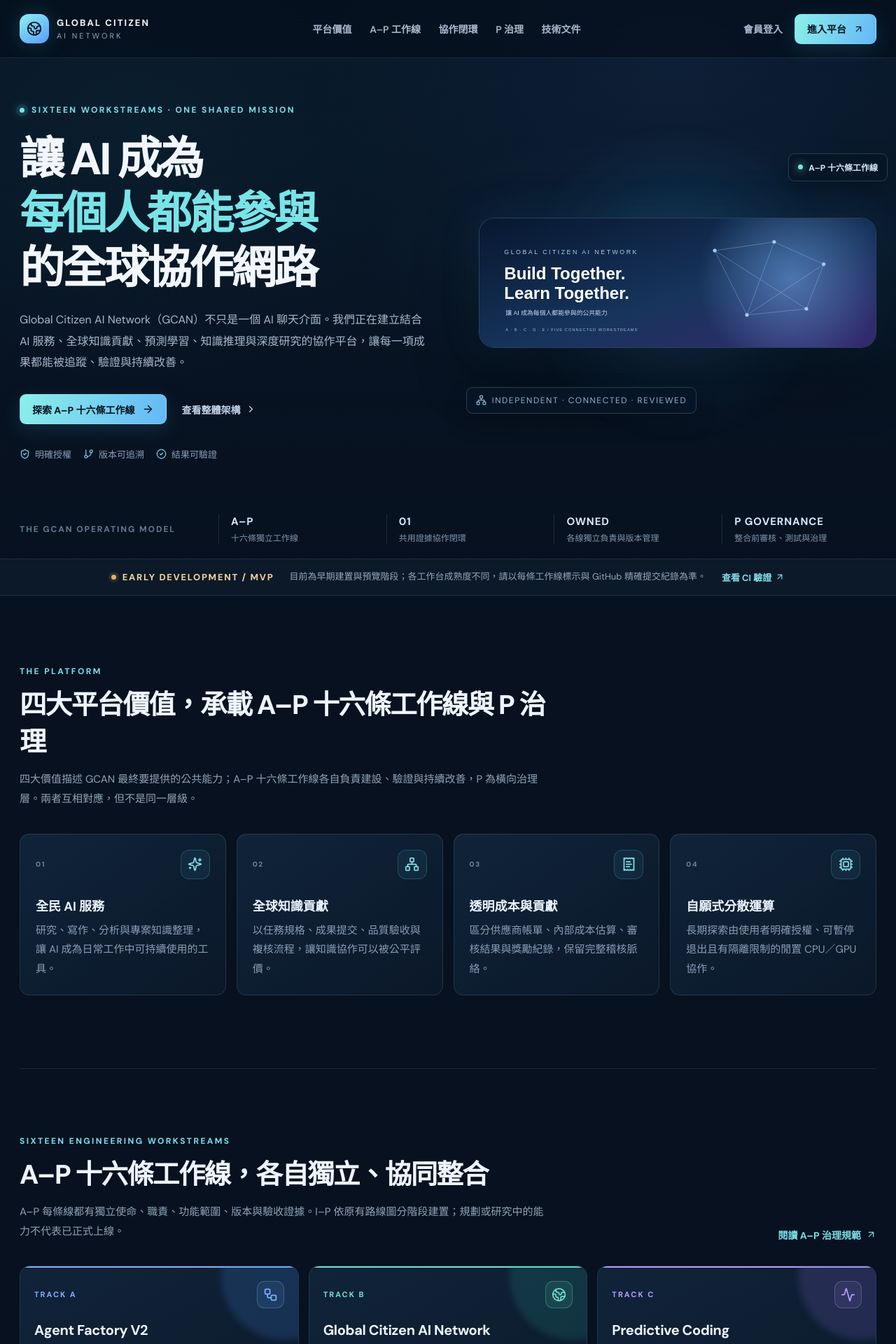
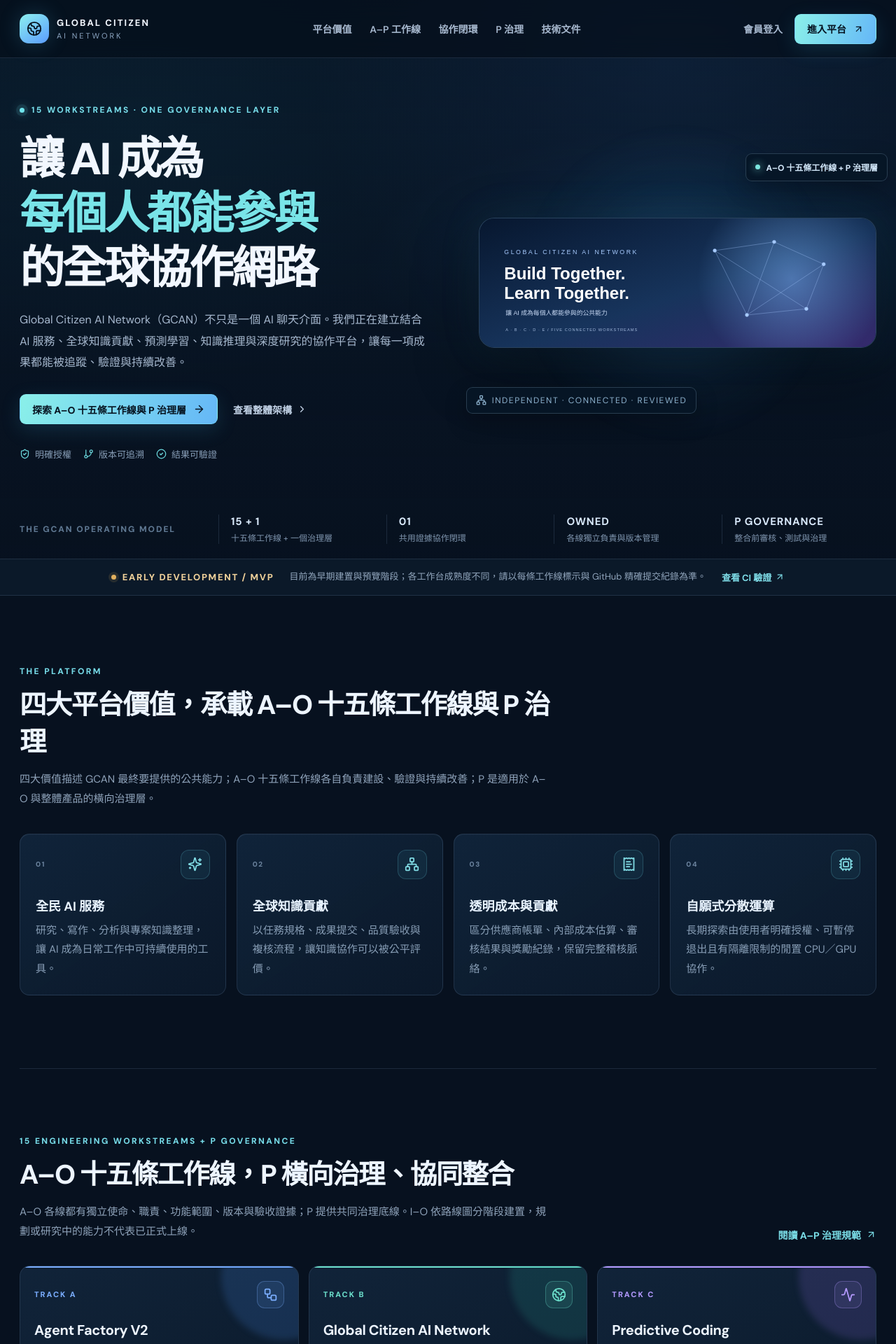
Before and after one commit to X84657465/global-citizen-ai-network, a Next.js app: page / in a window 1280 px wide. Shown: the top 1920 px of the page at 70% size. Built offline with nearby package versions, Linux system fonts and the light colour scheme.

Commit message:
fix(homepage): distinguish fifteen workstreams from P governance

```diff
--- a/app/page.tsx
+++ b/app/page.tsx
@@ -56,22 +56,22 @@ export default function HomePage() {
   </div></header>
   <main id="main-content" tabIndex={-1}>
    <section className={styles.hero}><div className={styles.heroInner}>
-    <div className={styles.heroCopy}><div className={styles.eyebrow}><span/> SIXTEEN WORKSTREAMS · ONE SHARED MISSION</div>
+    <div className={styles.heroCopy}><div className={styles.eyebrow}><span/> 15 WORKSTREAMS · ONE GOVERNANCE LAYER</div>
      <h1>讓 AI 成為<br/><em>每個人都能參與</em><br/>的全球協作網路</h1>
      <p className={styles.heroLead}>Global Citizen AI Network（GCAN）不只是一個 AI 聊天介面。我們正在建立結合 AI 服務、全球知識貢獻、預測學習、知識推理與深度研究的協作平台，讓每一項成果都能被追蹤、驗證與持續改善。</p>
-     <div className={styles.heroActions}><a href="#workstreams" className={styles.primaryButton}>探索 A–P 十六條工作線 <ArrowRight size={17}/></a><a href="#architecture" className={styles.secondaryButton}>查看整體架構 <ChevronRight size={15}/></a></div>
+     <div className={styles.heroActions}><a href="#workstreams" className={styles.primaryButton}>探索 A–O 十五條工作線與 P 治理層 <ArrowRight size={17}/></a><a href="#architecture" className={styles.secondaryButton}>查看整體架構 <ChevronRight size={15}/></a></div>
      <div className={styles.heroPrinciples}><span><ShieldCheck size={15}/> 明確授權</span><span><GitBranch size={15}/> 版本可追溯</span><span><CheckCircle2 size={15}/> 結果可驗證</span></div>
     </div>
-    <div className={styles.heroVisual}><div className={styles.visualGlow}/><div className={styles.visualFrame}><Image src="/brand/gcan-hero.svg" alt="GCAN 全球 AI 協作網路品牌主視覺" width={1600} height={520} priority className={styles.heroImage} sizes="(max-width: 900px) 100vw, 52vw"/></div><div className={styles.visualTagTop}><span className={styles.liveDot}/> A–P 十六條工作線</div><div className={styles.visualTagBottom}><Network size={15}/> INDEPENDENT · CONNECTED · REVIEWED</div></div>
-   </div><div className={styles.heroBottom}><div className={styles.heroBottomLabel}>THE GCAN OPERATING MODEL</div><div className={styles.heroFact}><b>A–P</b><span>十六條獨立工作線</span></div><div className={styles.heroFact}><b>01</b><span>共用證據協作閉環</span></div><div className={styles.heroFact}><b>OWNED</b><span>各線獨立負責與版本管理</span></div><div className={styles.heroFact}><b>P GOVERNANCE</b><span>整合前審核、測試與治理</span></div></div></section>
+    <div className={styles.heroVisual}><div className={styles.visualGlow}/><div className={styles.visualFrame}><Image src="/brand/gcan-hero.svg" alt="GCAN 全球 AI 協作網路品牌主視覺" width={1600} height={520} priority className={styles.heroImage} sizes="(max-width: 900px) 100vw, 52vw"/></div><div className={styles.visualTagTop}><span className={styles.liveDot}/> A–O 十五條工作線 + P 治理層</div><div className={styles.visualTagBottom}><Network size={15}/> INDEPENDENT · CONNECTED · REVIEWED</div></div>
+   </div><div className={styles.heroBottom}><div className={styles.heroBottomLabel}>THE GCAN OPERATING MODEL</div><div className={styles.heroFact}><b>15 + 1</b><span>十五條工作線 + 一個治理層</span></div><div className={styles.heroFact}><b>01</b><span>共用證據協作閉環</span></div><div className={styles.heroFact}><b>OWNED</b><span>各線獨立負責與版本管理</span></div><div className={styles.heroFact}><b>P GOVERNANCE</b><span>整合前審核、測試與治理</span></div></div></section>
    <section className={styles.stageBar} aria-label="專案狀態"><div className={styles.stageLabel}><span/> EARLY DEVELOPMENT / MVP</div><p>目前為早期建置與預覽階段；各工作台成熟度不同，請以每條工作線標示與 GitHub 精確提交紀錄為準。</p><a href="https://github.com/X84657465/global-citizen-ai-network/actions" target="_blank" rel="noreferrer">查看 CI 驗證 <ArrowUpRight size={14}/></a></section>
-   <section className={styles.pillarsSection} id="pillars"><Heading label="THE PLATFORM" title="四大平台價值，承載 A–P 十六條工作線與 P 治理" text="四大價值描述 GCAN 最終要提供的公共能力；A–P 十六條工作線各自負責建設、驗證與持續改善，P 為橫向治理層。兩者互相對應，但不是同一層級。"/><div className={styles.pillarGrid}>{pillars.map(({n,title,text,icon:Icon})=><article className={styles.pillarCard} key={n}><div className={styles.pillarTop}><span>{n}</span><div className={styles.pillarIcon}><Icon size={21}/></div></div><h3>{title}</h3><p>{text}</p></article>)}</div></section>
-   <section className={styles.workstreamsSection} id="workstreams"><div className={styles.workstreamsTop}><Heading label="SIXTEEN ENGINEERING WORKSTREAMS" title="A–P 十六條工作線，各自獨立、協同整合" text="A–P 每條線都有獨立使命、職責、功能範圍、版本與驗收證據。I–P 依原有路線圖分階段建置；規劃或研究中的能力不代表已正式上線。"/><a className={styles.textLink} href="https://github.com/X84657465/global-citizen-ai-network/blob/feat/gcan-product-homepage/docs/engineering-governance.md" target="_blank" rel="noreferrer">閱讀 A–P 治理規範 <ArrowUpRight size={15}/></a></div>
+   <section className={styles.pillarsSection} id="pillars"><Heading label="THE PLATFORM" title="四大平台價值，承載 A–O 十五條工作線與 P 治理" text="四大價值描述 GCAN 最終要提供的公共能力；A–O 十五條工作線各自負責建設、驗證與持續改善；P 是適用於 A–O 與整體產品的橫向治理層。"/><div className={styles.pillarGrid}>{pillars.map(({n,title,text,icon:Icon})=><article className={styles.pillarCard} key={n}><div className={styles.pillarTop}><span>{n}</span><div className={styles.pillarIcon}><Icon size={21}/></div></div><h3>{title}</h3><p>{text}</p></article>)}</div></section>
+   <section className={styles.workstreamsSection} id="workstreams"><div className={styles.workstreamsTop}><Heading label="15 ENGINEERING WORKSTREAMS + P GOVERNANCE" title="A–O 十五條工作線，P 橫向治理、協同整合" text="A–O 各線都有獨立使命、職責、功能範圍、版本與驗收證據；P 提供共同治理底線。I–O 依路線圖分階段建置，規劃或研究中的能力不代表已正式上線。"/><a className={styles.textLink} href="https://github.com/X84657465/global-citizen-ai-network/blob/feat/gcan-product-homepage/docs/engineering-governance.md" target="_blank" rel="noreferrer">閱讀 A–P 治理規範 <ArrowUpRight size={15}/></a></div>
     <div className={styles.trackGrid}>{tracks.map(({code,title,subtitle,mission,scope,status,href,action,external,icon:Icon})=>{const body=<><div className={styles.trackTop}><span className={styles.trackCode}>TRACK {code}</span><span className={styles.trackOrb}><Icon size={21}/></span></div><div className={styles.trackTitleGroup}><h3>{title}</h3><span>{subtitle}</span></div><p className={styles.trackMission}>{mission}</p><ul className={styles.trackScope}>{scope.map(item=><li key={item}><CheckCircle2 size={13}/>{item}</li>)}</ul><div className={styles.trackFooter}><span className={styles.trackStatus}>{status}</span><span className={styles.trackAction}>{action} <ArrowUpRight size={15}/></span></div></>;return external?<a className={styles.trackCard} data-track={code} href={href} key={code} target="_blank" rel="noreferrer" aria-label={action+"（開啟獨立預覽）"}>{body}</a>:<Link className={styles.trackCard} data-track={code} href={href} key={code} aria-label={action}>{body}</Link>;})}</div>
     <div className={styles.trackFootnote}><ShieldCheck size={16}/>A、C 使用本平台內建工作台；D、E 目前仍為獨立預覽環境；B 進入會員工作區；F–P 依各線成熟度逐步建置。各工作台可能使用示範資料，登入、AI 服務、資料持久化與外部整合仍依各線狀態逐步驗收。</div>
    </section>
-   <section className={styles.architectureSection} id="architecture"><div className={styles.architectureIntro}><div><div className={styles.sectionEyebrow}>SYSTEM ARCHITECTURE</div><h2>不是十六個孤島，<em>而是一個可驗證的協作系統</em></h2><p>A–O 各工作線保有自己的決策權與交付責任，P 治理層橫向適用全部十六線；跨線成果透過版本化文件、來源證據、接收線審核與相容性測試整合。</p></div><div className={styles.architectureLegend}><span><i className={styles.legendBlue}/> 工程執行</span><span><i className={styles.legendTeal}/> 產品流程</span><span><i className={styles.legendViolet}/> 預測學習</span><span><i className={styles.legendPink}/> 知識推理</span><span><i className={styles.legendGold}/> 研究查核</span></div></div><div className={styles.architectureVisual}><Image src="/brand/gcan-five-track-architecture.svg" alt="GCAN A–P 十六條工作線、共同治理與學習閉環架構示意圖" width={1500} height={900} className={styles.architectureImage} sizes="(max-width: 1200px) 100vw, 1200px"/></div><div className={styles.architectureNote}><div><Layers3 size={17}/><b>接收線擁有採用決策權</b></div><p>共享成果先成為提案，再由接收線確認相容性、執行測試與決定是否採用；任何 AI 輸出都不能繞過這個流程。</p></div></section>
-   <section className={styles.loopSection} id="learning-loop"><Heading label="SHARED LEARNING LOOP" title="讓每次改善都有起點、證據與回饋" text="A–P 十六條工作線共同使用同一個可稽核閉環，並受 P 治理原則約束。預測誤差是改善訊號，不是自動修改正式系統的授權。"/><div className={styles.loopRail}>{loop.map((step,i)=><div className={styles.loopStep} key={step}><span>{String(i+1).padStart(2,"0")}</span><b>{step}</b>{i<loop.length-1&&<ArrowRight size={14}/>}</div>)}</div><div className={styles.loopPrinciple}><Activity size={18}/><p><b>核心規則：</b>所有跨線改進都要保留來源、數字版本、影響線別、接收線決策、測試結果與回復方式。</p></div></section>
+   <section className={styles.architectureSection} id="architecture"><div className={styles.architectureIntro}><div><div className={styles.sectionEyebrow}>SYSTEM ARCHITECTURE</div><h2>十五條工作線，<em>由一個共同治理層守住整合品質</em></h2><p>A–O 各工作線保有自己的決策權與交付責任，P 治理層橫向適用 A–O 全部十五條工作線與整體產品；跨線成果透過版本化文件、來源證據、接收線審核與相容性測試整合。</p></div><div className={styles.architectureLegend}><span><i className={styles.legendBlue}/> 工程執行</span><span><i className={styles.legendTeal}/> 產品流程</span><span><i className={styles.legendViolet}/> 預測學習</span><span><i className={styles.legendPink}/> 知識推理</span><span><i className={styles.legendGold}/> 研究查核</span></div></div><div className={styles.architectureVisual}><Image src="/brand/gcan-five-track-architecture.svg" alt="GCAN A–P 十六條工作線、共同治理與學習閉環架構示意圖" width={1500} height={900} className={styles.architectureImage} sizes="(max-width: 1200px) 100vw, 1200px"/></div><div className={styles.architectureNote}><div><Layers3 size={17}/><b>接收線擁有採用決策權</b></div><p>共享成果先成為提案，再由接收線確認相容性、執行測試與決定是否採用；任何 AI 輸出都不能繞過這個流程。</p></div></section>
+   <section className={styles.loopSection} id="learning-loop"><Heading label="SHARED LEARNING LOOP" title="讓每次改善都有起點、證據與回饋" text="A–O 十五條工作線共同使用同一個可稽核閉環，並受 P 治理原則約束。預測誤差是改善訊號，不是自動修改正式系統的授權。"/><div className={styles.loopRail}>{loop.map((step,i)=><div className={styles.loopStep} key={step}><span>{String(i+1).padStart(2,"0")}</span><b>{step}</b>{i<loop.length-1&&<ArrowRight size={14}/>}</div>)}</div><div className={styles.loopPrinciple}><Activity size={18}/><p><b>核心規則：</b>所有跨線改進都要保留來源、數字版本、影響線別、接收線決策、測試結果與回復方式。</p></div></section>
    <section className={styles.productSection} id="product-entry"><Heading label="START WITH THE PLATFORM" title="從真正的產品入口開始" text="工程工作台負責建設平台；使用者入口則聚焦 AI 工作、知識貢獻與可理解的產品規則。"/><div className={styles.productGrid}>
     <Link href="/workspace" className={styles.productCard}><span className={styles.productIcon}><Sparkles size={21}/></span><div><h3>AI 工作空間</h3><p>進入個人工作區，進行 AI 對話與專案知識工作。正式使用需登入並符合環境設定。</p></div><ArrowUpRight size={17}/></Link>
     <Link href="/contribute" className={styles.productCard}><span className={styles.productIcon}><ClipboardCheck size={21}/></span><div><h3>全球貢獻中心</h3><p>了解任務、提交、品質驗收與複核機制；獎勵資格以審核結果及平台規則為準。</p></div><ArrowUpRight size={17}/></Link>
@@ -81,7 +81,7 @@ export default function HomePage() {
    <section className={styles.governanceSection} id="p-governance">
     <div className={styles.governanceHeader}>
      <div className={styles.sectionEyebrow}>P · GOVERNANCE, ETHICS & TRUST</div>
-     <h2>P 治理層：讓 A–P 架構可被信任</h2>
+     <h2>P 治理層：讓 A–O 工作線可被信任</h2>
      <p>P 是橫向治理層，適用於 A–O 所有工作線及整體產品。它不是另一條功能線，也不表示尚未完成的模組已經上線；它定義所有研發、資料處理、AI 行為與正式發布必須遵守的共同底線。</p>
     </div>
     <div className={styles.trustGrid}>
@@ -96,7 +96,7 @@ export default function HomePage() {
     </div>
    </section>
    <section className={styles.docsSection} id="documentation"><div className={styles.docsHeading}><div><div className={styles.sectionEyebrow}>DOCUMENTATION & EVIDENCE</div><h2>網站說明與 GitHub 文件使用同一套定義</h2><p>架構、工作線責任、版本與技術細節以專案文件為準；首頁只呈現易讀摘要與各線入口。</p></div><a className={styles.textLink} href="https://github.com/X84657465/global-citizen-ai-network" target="_blank" rel="noreferrer">前往 GitHub 專案 <ArrowUpRight size={15}/></a></div><div className={styles.docsGrid}>{docs.map(({title,text,href,icon:Icon})=><a href={href} className={styles.docCard} key={title} target="_blank" rel="noreferrer"><span><Icon size={18}/></span><div><b>{title}</b><p>{text}</p></div><ArrowUpRight size={15}/></a>)}</div></section>
-   <section className={styles.finalCta}><div className={styles.finalCtaMark}><Globe2 size={23}/></div><div><div className={styles.sectionEyebrow}>BUILD TOGETHER · LEARN TOGETHER</div><h2>讓每一份貢獻，都成為可驗證的進步</h2><p>GCAN 正在持續建置。歡迎先了解產品、檢視 A–P 架構與追蹤公開開發紀錄。</p></div><a href="https://github.com/X84657465/global-citizen-ai-network" className={styles.finalCtaButton} target="_blank" rel="noreferrer">查看 GitHub <ArrowRight size={16}/></a></section>
+   <section className={styles.finalCta}><div className={styles.finalCtaMark}><Globe2 size={23}/></div><div><div className={styles.sectionEyebrow}>BUILD TOGETHER · LEARN TOGETHER</div><h2>讓每一份貢獻，都成為可驗證的進步</h2><p>GCAN 正在持續建置。歡迎先了解產品、檢視 A–O 工作線、P 治理與公開開發紀錄。</p></div><a href="https://github.com/X84657465/global-citizen-ai-network" className={styles.finalCtaButton} target="_blank" rel="noreferrer">查看 GitHub <ArrowRight size={16}/></a></section>
   </main>
   <footer className={styles.footer}><div className={styles.footerTop}><Link href="/" className={styles.footerBrand}><span><Globe2 size={18}/></span><b>GLOBAL CITIZEN AI NETWORK</b></Link><p>Build Together. Learn Together. Make AI Useful for Everyone.</p></div><div className={styles.footerBottom}><span>© {new Date().getFullYear()} GCAN · Early Development / MVP</span><div><Link href="/workspace">AI 工作空間</Link><Link href="/contribute">全球貢獻中心</Link><a href="https://github.com/X84657465/global-citizen-ai-network" target="_blank" rel="noreferrer">GitHub</a><a href="https://github.com/X84657465/global-citizen-ai-network/blob/feat/agent-factory-v2/CHANGELOG.md" target="_blank" rel="noreferrer">版本紀錄</a></div></div></footer>
  </div>;
```
